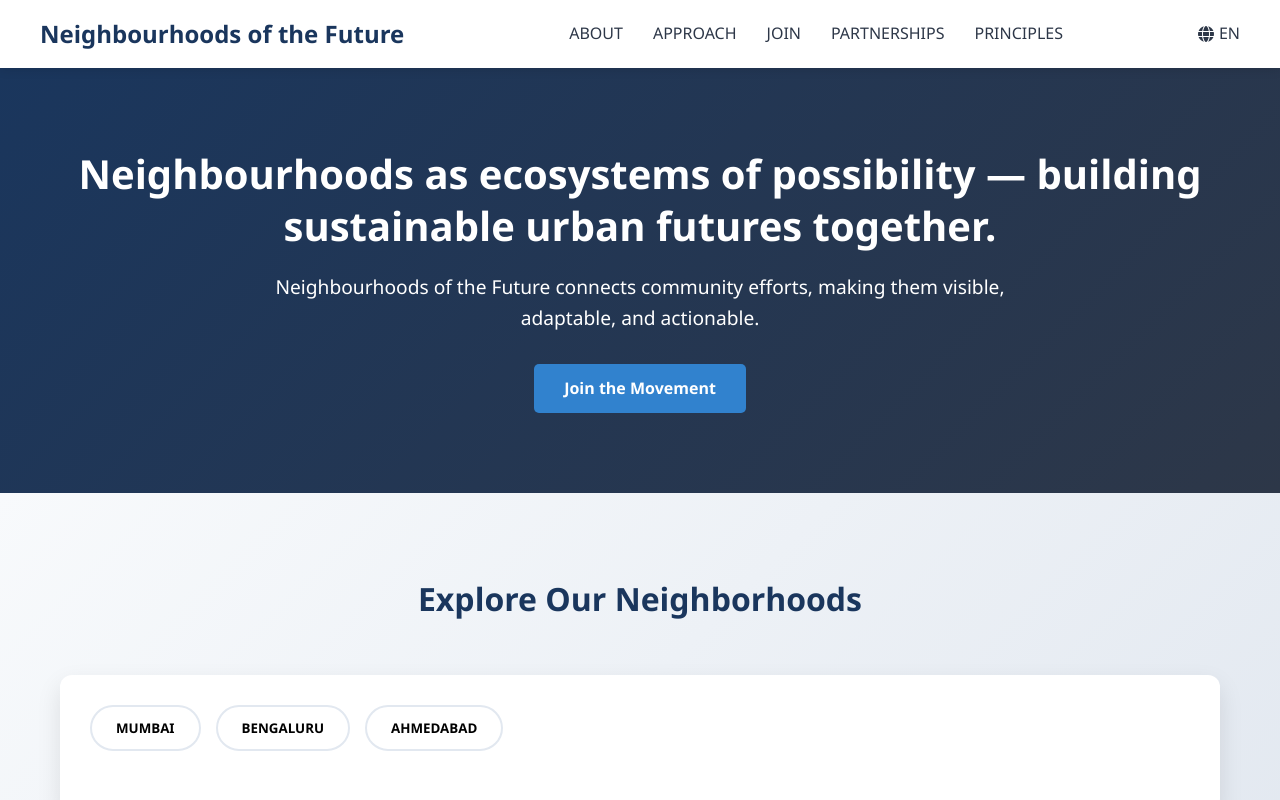
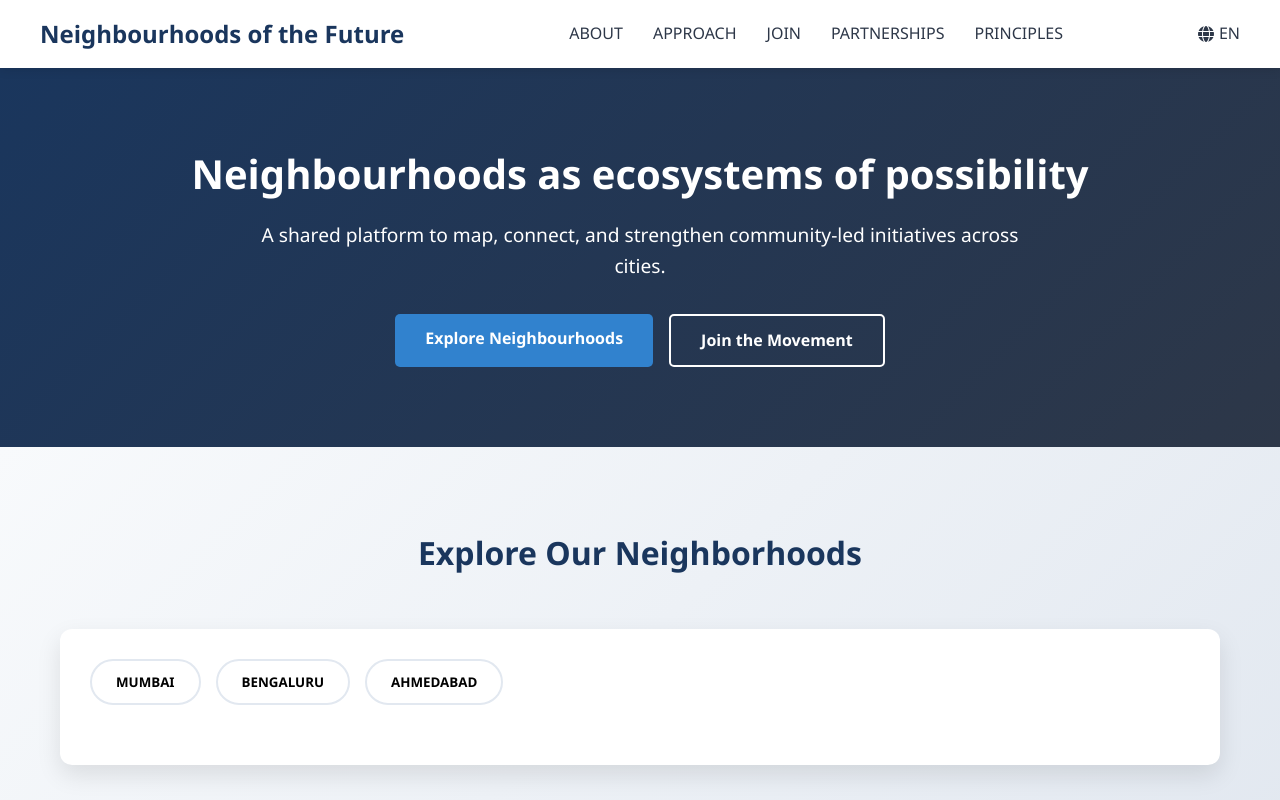
Before and after one commit to Mohammed-Ashwaq/NOTF, a React (Vite) app in the folder NOTF/: page / in a window 1280 px wide. Shown: the top 800 px of the page. Built offline with nearby package versions, Linux system fonts and the light colour scheme; the HTML template or start-up script is replaced by a standard one.

Commit message:
Removed excess text content from hero added new button for exp neigbourhood

```diff
--- a/NOTF/src/components/Hero.jsx
+++ b/NOTF/src/components/Hero.jsx
@@ -1,12 +1,24 @@
-import React from 'react';
+import React from "react";
 
 const Hero = () => {
   return (
     <section className="hero">
       <div className="container">
-        <h1>Neighbourhoods as ecosystems of possibility — building sustainable urban futures together.</h1>
-        <p>Neighbourhoods of the Future connects community efforts, making them visible, adaptable, and actionable.</p>
-        <a href="#join" className="hero-btn">Join the Movement</a>
+        <h1>
+          Neighbourhoods as ecosystems of possibility
+        </h1>
+
+        <p>
+          A shared platform to map, connect, and strengthen
+          community-led initiatives across cities.
+        </p>
+
+        <div style={{ marginTop: "2rem", display: "flex", gap: "1rem", justifyContent: "center", flexWrap: "wrap" }}>
+          <a href="#map" className="hero-btn">Explore Neighbourhoods</a>
+          <a href="#join" className="hero-btn" style={{ background: "transparent", border: "2px solid white" }}>
+            Join the Movement
+          </a>
+        </div>
       </div>
     </section>
   );
```
